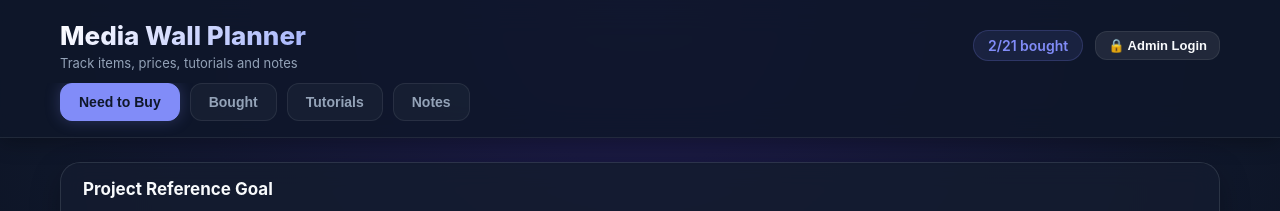
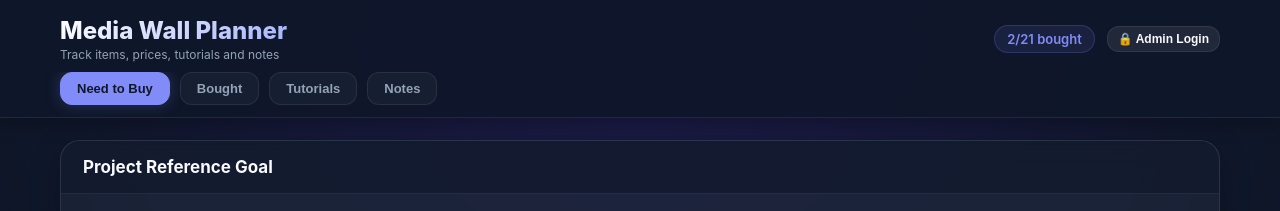
Before and after one commit to dannydeea/Media-Wall, a plain HTML site: page index.html in a window 1280 px wide. Both pictures are taken after a click on the button "Need to Buy". Shown: the top 211 px of the page. Drawn offline with nearby package versions, Linux system fonts and the light colour scheme; no server answers.

Commit message:
index.html

```diff
--- a/index.html
+++ b/index.html
@@ -34,20 +34,27 @@ body {
 }
 
 header {
-  position: sticky;
+  position: fixed;
   top: 0;
+  left: 0;
+  right: 0;
   z-index: 20;
-  background: rgba(15, 23, 42, 0.85);
+  background: rgba(15, 23, 42, 0.9);
   backdrop-filter: blur(16px);
   -webkit-backdrop-filter: blur(16px);
   border-bottom: 1px solid var(--border-color);
   box-shadow: 0 4px 20px rgba(0, 0, 0, 0.3);
+  transition: transform 0.3s ease-in-out;
+}
+
+header.header-hidden {
+  transform: translateY(-100%);
 }
 
 .top {
   max-width: 1200px;
   margin: auto;
-  padding: 20px 20px 12px;
+  padding: 16px 20px 10px;
   display: flex;
   align-items: center;
   justify-content: space-between;
@@ -57,7 +64,7 @@ header {
 
 h1 {
   margin: 0;
-  font-size: 26px;
+  font-size: 24px;
   font-weight: 800;
   background: linear-gradient(135deg, #ffffff 0%, #a5b4fc 100%);
   -webkit-background-clip: text;
@@ -66,8 +73,8 @@ h1 {
 
 .sub {
   color: var(--text-muted);
-  font-size: 13px;
-  margin-top: 4px;
+  font-size: 12px;
+  margin-top: 2px;
 }
 
 .header-right {
@@ -80,21 +87,21 @@ h1 {
   background: rgba(129, 140, 248, 0.1);
   border: 1px solid rgba(129, 140, 248, 0.2);
   color: var(--accent);
-  padding: 6px 14px;
+  padding: 5px 12px;
   border-radius: 20px;
   font-weight: 600;
-  font-size: 14px;
+  font-size: 13px;
 }
 
 .auth-btn {
   background: rgba(255, 255, 255, 0.08);
   border: 1px solid var(--border-color);
   color: var(--text-main);
-  padding: 6px 12px;
+  padding: 5px 10px;
   border-radius: 12px;
   cursor: pointer;
   font-weight: 600;
-  font-size: 13px;
+  font-size: 12px;
   transition: all 0.2s;
 }
 
@@ -105,7 +112,7 @@ h1 {
 nav {
   max-width: 1200px;
   margin: auto;
-  padding: 0 20px 16px;
+  padding: 0 20px 12px;
   display: flex;
   gap: 10px;
   overflow: auto;
@@ -115,11 +122,11 @@ nav button {
   border: 1px solid var(--border-color);
   background: rgba(30, 41, 59, 0.5);
   color: var(--text-muted);
-  padding: 10px 18px;
+  padding: 8px 16px;
   border-radius: 12px;
   cursor: pointer;
   font-weight: 700;
-  font-size: 14px;
+  font-size: 13px;
   white-space: nowrap;
   transition: all 0.2s ease;
 }
@@ -140,7 +147,8 @@ nav button.active {
 main {
   max-width: 1200px;
   margin: auto;
-  padding: 24px 20px 80px;
+  padding: 140px 20px 80px; /* Offset for fixed header */
+  transition: padding-top 0.3s ease-in-out;
 }
 
 .backup-toolbar {
@@ -807,7 +815,7 @@ body.guest .admin-only { display: none !important; }
 </style>
 </head>
 <body class="guest">
-<header>
+<header id="mainHeader">
   <div class="top">
     <div>
       <h1>Media Wall Planner</h1>
@@ -1094,7 +1102,7 @@ let notes = [
 const refKey="mediaWallRefImage_v1";
 
 async function save() {
-  if (!currentUser) return; // Block guests from syncing writes
+  if (!currentUser) return;
   try {
     const backup = {
       items: items,
@@ -1541,18 +1549,51 @@ function deleteNote(index) {
   }
 }
 
+// Tab navigation handler
 document.querySelectorAll("nav button").forEach(btn => {
   btn.addEventListener("click", () => {
     document.querySelectorAll("nav button").forEach(b => b.classList.remove("active"));
     document.querySelectorAll(".tab-view").forEach(v => v.classList.remove("active"));
     btn.classList.add("active");
     const target = btn.getAttribute("data-tab");
-    if(target === "need") document.getElementById("shoppingView").classList.add("active");
-    if(target === "bought") document.getElementById("shoppingView").classList.add("active");
-    if(target === "tutorials") document.getElementById("tutorialsView").classList.add("active");
-    if(target === "notes") document.getElementById("notesView").classList.add("active");
+
+    if(target === "need") {
+      document.getElementById("shoppingView").classList.add("active");
+      window.scrollTo({ top: 0, behavior: 'smooth' });
+    }
+    if(target === "bought") {
+      document.getElementById("shoppingView").classList.add("active");
+      // Scroll down directly to the bought section
+      const boughtElem = document.getElementById("boughtSection");
+      if(boughtElem) {
+        boughtElem.scrollIntoView({ behavior: 'smooth' });
+      }
+    }
+    if(target === "tutorials") {
+      document.getElementById("tutorialsView").classList.add("active");
+      window.scrollTo({ top: 0, behavior: 'smooth' });
+    }
+    if(target === "notes") {
+      document.getElementById("notesView").classList.add("active");
+      window.scrollTo({ top: 0, behavior: 'smooth' });
+    }
   });
 });
+
+// Hide/Show Header on Scroll (Facebook style)
+let lastScrollTop = 0;
+const header = document.getElementById("mainHeader");
+window.addEventListener("scroll", () => {
+  let scrollTop = window.pageYOffset || document.documentElement.scrollTop;
+  if (scrollTop > lastScrollTop && scrollTop > 80) {
+    // Scrolling Down
+    header.classList.add("header-hidden");
+  } else {
+    // Scrolling Up
+    header.classList.remove("header-hidden");
+  }
+  lastScrollTop = scrollTop <= 0 ? 0 : scrollTop;
+}, { passive: true });
 
 let draggedIndex = null;
 
```
